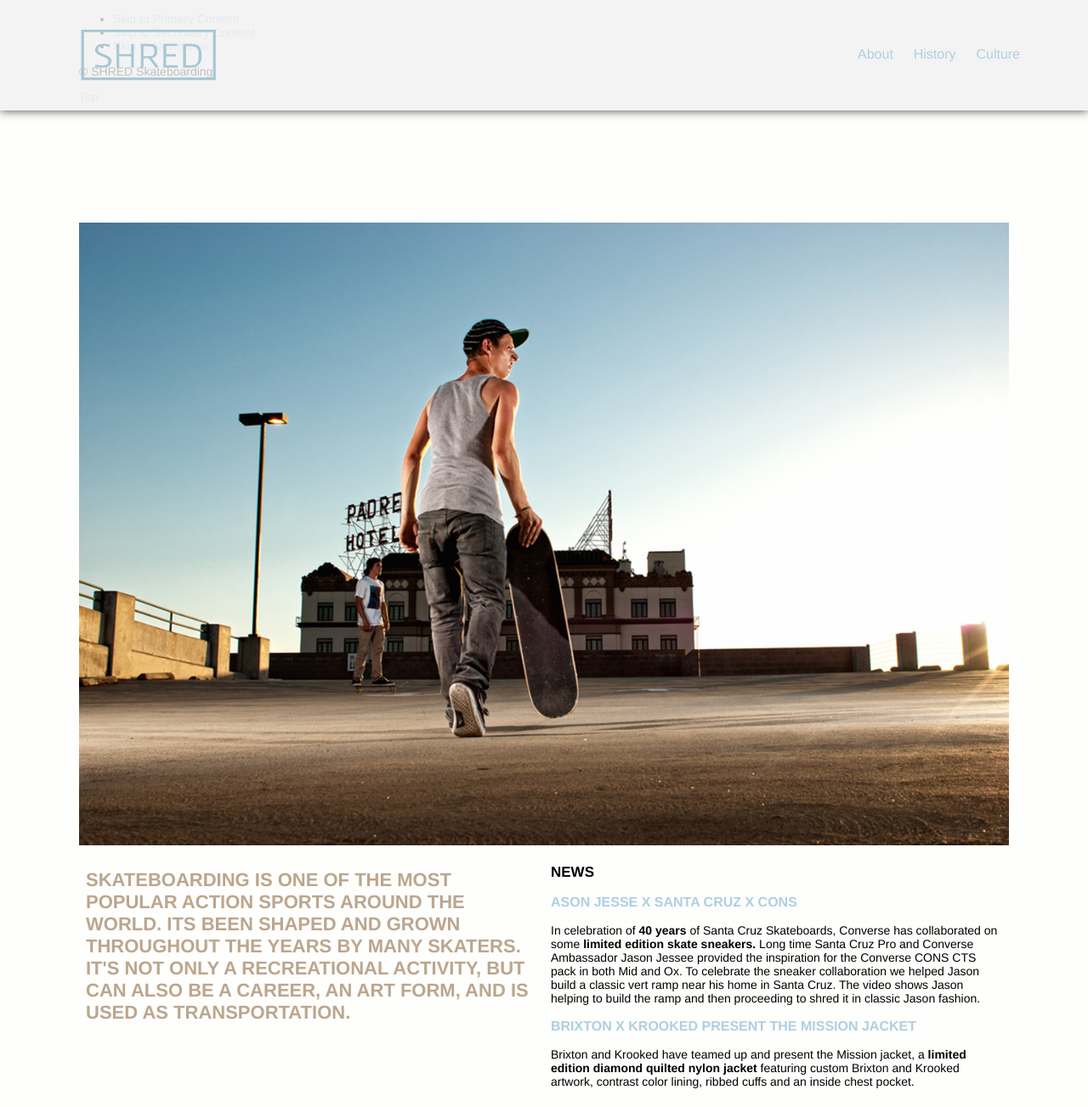
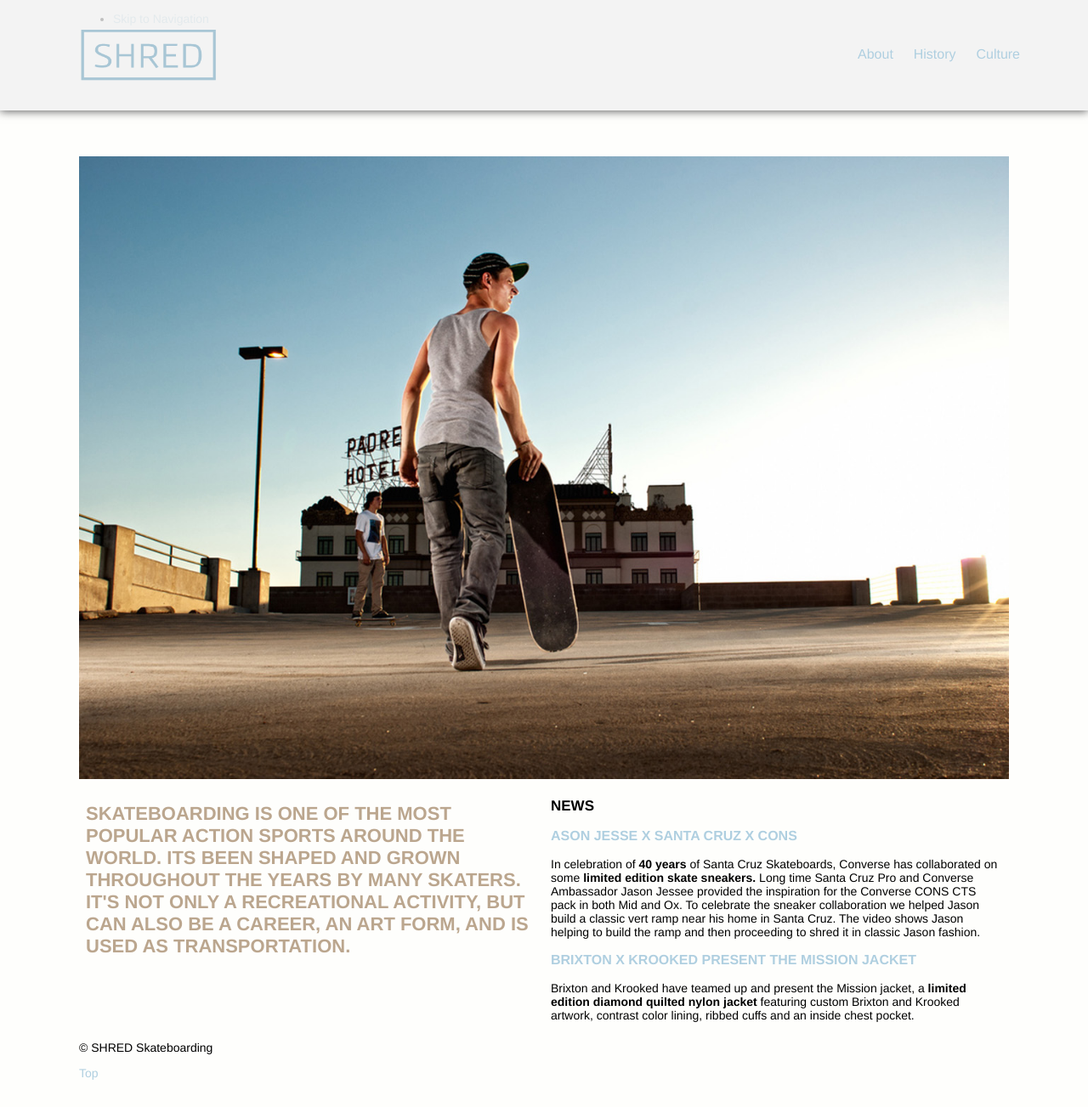
Before and after one commit to maddiwatson1/large-data-site, a Jekyll site: the page built from index.html, in a window 1280 px wide and 1303 px high. Shown: the whole window at 85% size. Built offline with Jekyll 4.4.1, drawn with Linux system fonts in a browser that asks for light colours; Markdown is read by kramdown in place of the engine named in the settings.

Commit message:
edited defaulthtml skiplinks

```diff
--- a/_layouts/default.html
+++ b/_layouts/default.html
@@ -29,8 +29,6 @@
 <body id="top">
 
 <ul class="skiplinks">
-	<li><a href="../about.html">Skip to Primary Content</a></li>
-	<li><a href="../history.html">Skip to Secondary Content</a></li>
 	<li><a href="#navigation">Skip to Navigation</a></li>
 </ul>
 
@@ -46,13 +44,12 @@
 	</ul>
 </nav>
 
+{{content}}
+
 <footer>
-<!--Content Infor defines things like copyright, privacy, terms of use -->
 	<p role="contentinfo">© SHRED Skateboarding</p>
     <a href="#top">Top</a>
 </footer>
 
-{{content}}
-
 </body>
 </html>
```
